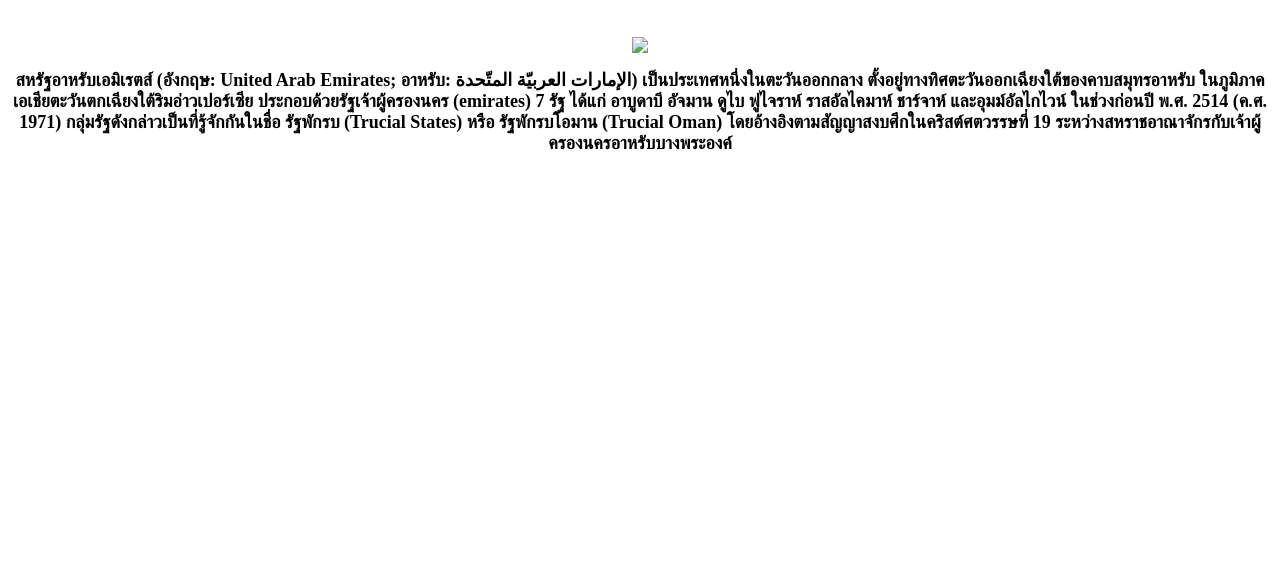
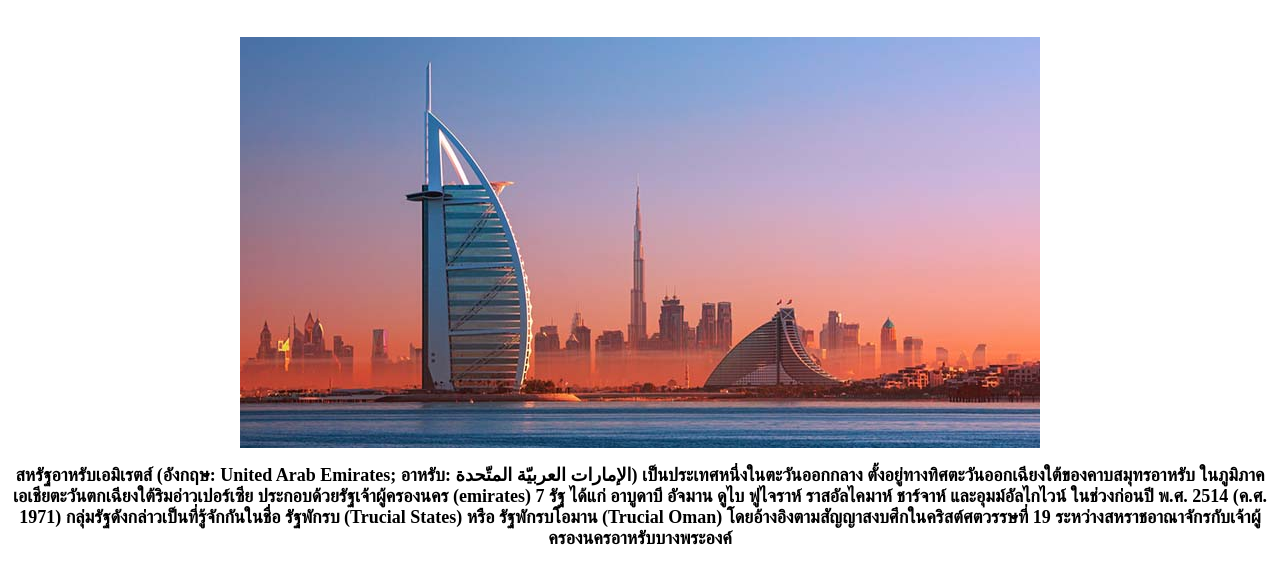
Before and after one commit to 12923-eng/ideal-robot, a plain HTML site: page page.1.html in a window 1280 px wide. Shown: the part 68-652 px from the top of the page. Drawn offline with Linux system fonts and the light colour scheme.

Commit message:
Update page.1.html

```diff
--- a/page.1.html
+++ b/page.1.html
@@ -6,7 +6,7 @@
     <BODY background-" ">
     <font face="TH kodchasal"size="6">
 <center><H2>ประเทศอาหรับ</H2></center></font>
-    <center><p><img src= "d:\สิริวิภา 4-4\page.jpg1.avif" height-"200" align = "center"></center>
+    <center><p><img src= "รูปประเทส.jpg" height-"200" align = "center"></center>
 <center><b><font face="TH kodchasal" size="4">สหรัฐอาหรับเอมิเรตส์ (อังกฤษ: United Arab Emirates; อาหรับ: الإمارات العربيّة المتّحدة) เป็นประเทศหนึ่งในตะวันออกกลาง
      ตั้งอยู่ทางทิศตะวันออกเฉียงใต้ของคาบสมุทรอาหรับ ในภูมิภาคเอเชียตะวันตกเฉียงใต้ริมอ่าวเปอร์เซีย ประกอบด้วยรัฐเจ้าผู้ครองนคร (emirates) 7 รัฐ ได้แก่ อาบูดาบี อัจมาน ดูไบ ฟูไจราห์ ราสอัลไคมาห์ ชาร์จาห์ และอุมม์อัลไกไวน์ ในช่วงก่อนปี พ.ศ. 2514 (ค.ศ. 1971)
      กลุ่มรัฐดังกล่าวเป็นที่รู้จักกันในชื่อ รัฐพักรบ (Trucial States) หรือ รัฐพักรบโอมาน (Trucial Oman) โดยอ้างอิงตามสัญญาสงบศึกในคริสต์ศตวรรษที่ 19 ระหว่างสหราชอาณาจักรกับเจ้าผู้ครองนครอาหรับบางพระองค์ </center></b></font>
```
